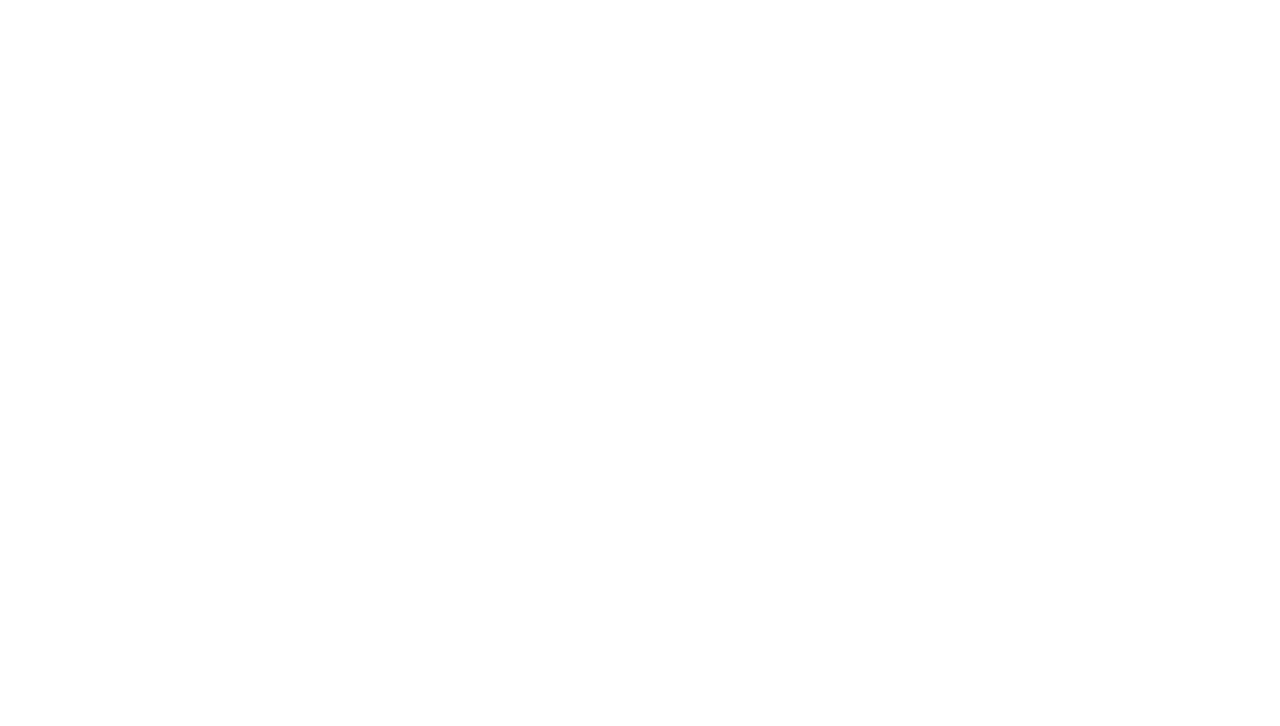
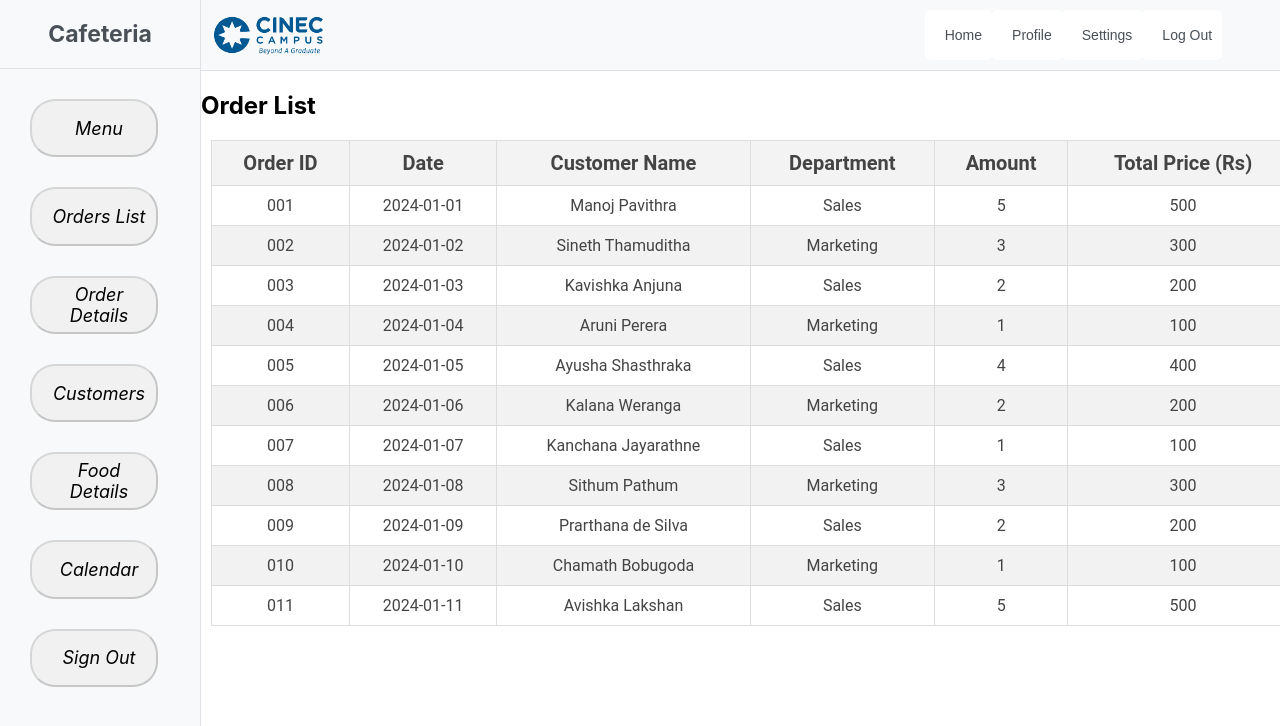
Before and after one commit to mj-pavithra/Cafeteria-POS, a React (Create React App) app in the folder cafeteria-pos/: page /admin-order-list in a window 1280 px wide. Before the commit this address had no page. Shown: the top 726 px of the page. Built offline with nearby package versions, Linux system fonts and the light colour scheme.

Commit message:
Admin order list UI is done

```diff
--- a/cafeteria-pos/src/App.js
+++ b/cafeteria-pos/src/App.js
@@ -5,19 +5,21 @@ import LogInPage from "./Pages/LogInPage";
 import RegistrationPage from "./Pages/RegistrationPage";
 import AdminDashboard from "./Pages/AdminDashboard";
 import AdminMenu from './Pages/AdminMenu';
+import AdminOrderList from "./Pages/AdminOrderList";
 
 
 function App() {
   return (
-      <BrowserRouter>
-        <Routes>
-          <Route path="/" element={<LogInPage/>}/>
-          <Route path="/home" element={<h1>Home</h1>}/>
-          <Route path="/register" element={<RegistrationPage/>}/>
-          <Route path="/admin-dashboard" element={<AdminDashboard/>}/>
-          <Route path="/admin-menu" element={<AdminMenu/>}/>
-        </Routes>
-      </BrowserRouter>
+    <BrowserRouter>
+      <Routes>
+        <Route path="/" element={<LogInPage />} />
+        <Route path="/home" element={<h1>Home</h1>} />
+        <Route path="/register" element={<RegistrationPage />} />
+        <Route path="/admin-dashboard" element={<AdminDashboard />} />
+        <Route path="/admin-menu" element={<AdminMenu />} />
+        <Route path="/admin-order-list" element={<AdminOrderList />} />
+      </Routes>
+    </BrowserRouter>
   );
 }
 
--- /dev/null
+++ b/cafeteria-pos/src/Components/OrderList.jsx
@@ -0,0 +1,124 @@
+import "../css/OrderList.css"
+
+const orderData = [
+  {
+    "Order ID": "001",
+    Date: "2024-01-01",
+    "Customer Name": "Manoj Pavithra",
+    Department: "Sales",
+    Amount: 5,
+    "Total Price (Rs)": 500.0,
+  },
+  {
+    "Order ID": "002",
+    Date: "2024-01-02",
+    "Customer Name": "Sineth Thamuditha",
+    Department: "Marketing",
+    Amount: 3,
+    "Total Price (Rs)": 300.0,
+  },
+    {
+        "Order ID": "003",
+        Date: "2024-01-03",
+        "Customer Name": "Kavishka Anjuna",
+        Department: "Sales",
+        Amount: 2,
+        "Total Price (Rs)": 200.0,
+    },
+    {
+        "Order ID": "004",
+        Date: "2024-01-04",
+        "Customer Name": "Aruni Perera",
+        Department: "Marketing",
+        Amount: 1,
+        "Total Price (Rs)": 100.0,
+    },
+    {
+        "Order ID": "005",
+        Date: "2024-01-05",
+        "Customer Name": "Ayusha Shasthraka",
+        Department: "Sales",
+        Amount: 4,
+        "Total Price (Rs)": 400.0,
+    },
+    {
+        "Order ID": "006",
+        Date: "2024-01-06",
+        "Customer Name": "Kalana Weranga",
+        Department: "Marketing",
+        Amount: 2,
+        "Total Price (Rs)": 200.0,
+    },
+    {
+        "Order ID": "007",
+        Date: "2024-01-07",
+        "Customer Name": "Kanchana Jayarathne",
+        Department: "Sales",
+        Amount: 1,
+        "Total Price (Rs)": 100.0,
+    },
+    {
+        "Order ID": "008",
+        Date: "2024-01-08",
+        "Customer Name": "Sithum Pathum",
+        Department: "Marketing",
+        Amount: 3,
+        "Total Price (Rs)": 300.0,
+    },
+    {
+        "Order ID": "009",
+        Date: "2024-01-09",
+        "Customer Name": "Prarthana de Silva",
+        Department: "Sales",
+        Amount: 2,
+        "Total Price (Rs)": 200.0,
+    },
+    {
+        "Order ID": "010",
+        Date: "2024-01-10",
+        "Customer Name": "Chamath Bobugoda",
+        Department: "Marketing",
+        Amount: 1,
+        "Total Price (Rs)": 100.0,
+    },
+    {
+        "Order ID": "011",
+        Date: "2024-01-11",
+        "Customer Name": "Avishka Lakshan",
+        Department: "Sales",
+        Amount: 5,
+        "Total Price (Rs)": 500
+    },
+];
+
+function OrderList() {
+    return (
+      <div className="order-list">
+        <div className="order-list-head">
+          <h2>Order List</h2>
+        </div>
+        <div className="order-list-body">
+          <table>
+            <thead>
+              <tr>
+                {Object.keys(orderData[0]).map((key) => (
+                  <th key={key}>{key}</th>
+                ))}
+              </tr>
+            </thead>
+            <tbody>
+              {orderData.map((order, i) => (
+                <tr key={i}>
+                  {Object.values(order).map((value, j) => (
+                    <td key={j}>{value}</td>
+                  ))}
+                </tr>
+              ))}
+            </tbody>
+          </table>
+        </div>
+      </div>
+    );
+}
+
+export default OrderList;
--- /dev/null
+++ b/cafeteria-pos/src/Pages/AdminOrderList.jsx
@@ -0,0 +1,26 @@
+import "../css/AdminOrderList.css";
+import React, { useState, useEffect } from "react";
+import NavBar from "../Components/NavBar";
+import SideBar from "../Components/SideBar";
+import OrderList from "../Components/OrderList";
+
+function AdminOrderList() {
+    const navItems = [
+        { icon: "home", text: "Home" },
+        { icon: "user", text: "Profile" },
+        { icon: "cog", text: "Settings" },
+        { icon: "sign-out-alt", text: "Log Out" },
+    ];
+
+    return (
+        <div className="admin-dashboard">
+        <SideBar />
+        <div className="admin-dashboard-body">
+            <NavBar navItems={navItems} />
+            <OrderList />
+        </div>
+        </div>
+    );
+    }
+
+export default AdminOrderList;
```
Also changed, not shown: cafeteria-pos/src/css/AdminOrderList.css (added), cafeteria-pos/src/css/OrderList.css (added).
